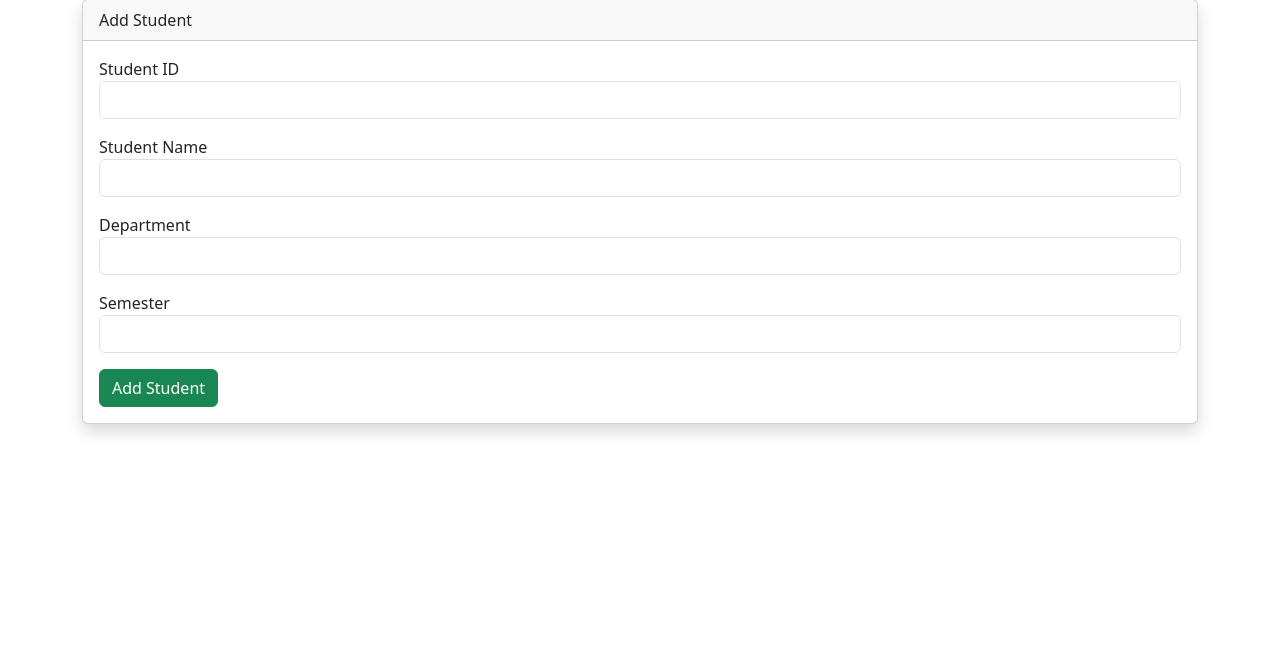
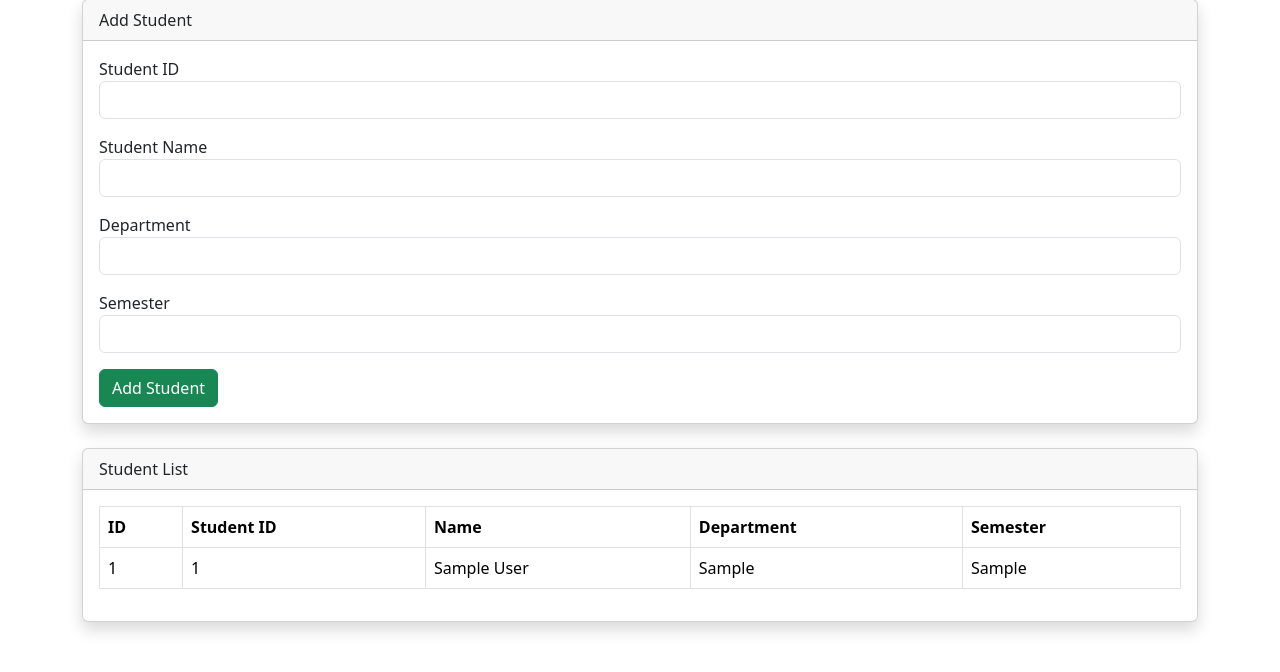
Before and after one commit to tacticoolhabibi/student-attendance-system, a PHP site: page /admin/students.php in a window 1280 px wide. Shown: the part 81-753 px from the top of the page. Run offline with PHP 8.4, Linux system fonts and the light colour scheme; the visitor is signed in with stand-in values (Sample User, id 1); tables that the repository leaves empty or names only in its code hold one stand-in row (values such as "Sample post").

Commit message:
Implement add student functionality

```diff
--- a/admin/students.php
+++ b/admin/students.php
@@ -7,6 +7,32 @@ if(!isset($_SESSION['user_id'])){
 }
 
 include("../config/db.php");
+
+$message = "";
+
+if($_SERVER["REQUEST_METHOD"] == "POST"){
+
+    $student_id = $_POST['student_id'];
+    $name = $_POST['name'];
+    $department = $_POST['department'];
+    $semester = $_POST['semester'];
+
+    $query = "INSERT INTO students
+    (student_id, name, department, semester)
+    VALUES
+    ('$student_id', '$name', '$department', '$semester')";
+
+    if(mysqli_query($conn, $query)){
+        $message = "Student added successfully!";
+    }else{
+        $message = "Error adding student.";
+    }
+}
+
+$students = mysqli_query(
+    $conn,
+    "SELECT * FROM students ORDER BY id DESC"
+);
 ?>
 
 <!DOCTYPE html>
@@ -42,7 +68,13 @@ include("../config/db.php");
 
 <div class="container mt-4">
 
-    <div class="card shadow">
+    <?php if($message != "") { ?>
+        <div class="alert alert-success">
+            <?php echo $message; ?>
+        </div>
+    <?php } ?>
+
+    <div class="card shadow mb-4">
 
         <div class="card-header">
             Add Student
@@ -50,26 +82,42 @@ include("../config/db.php");
 
         <div class="card-body">
 
-            <form>
+            <form method="POST">
 
                 <div class="mb-3">
                     <label>Student ID</label>
-                    <input type="text" class="form-control">
+                    <input
+                        type="text"
+                        name="student_id"
+                        class="form-control"
+                        required>
                 </div>
 
                 <div class="mb-3">
                     <label>Student Name</label>
-                    <input type="text" class="form-control">
+                    <input
+                        type="text"
+                        name="name"
+                        class="form-control"
+                        required>
                 </div>
 
                 <div class="mb-3">
                     <label>Department</label>
-                    <input type="text" class="form-control">
+                    <input
+                        type="text"
+                        name="department"
+                        class="form-control"
+                        required>
                 </div>
 
                 <div class="mb-3">
                     <label>Semester</label>
-                    <input type="text" class="form-control">
+                    <input
+                        type="text"
+                        name="semester"
+                        class="form-control"
+                        required>
                 </div>
 
                 <button class="btn btn-success">
@@ -82,6 +130,48 @@ include("../config/db.php");
 
     </div>
 
+    <div class="card shadow">
+
+        <div class="card-header">
+            Student List
+        </div>
+
+        <div class="card-body">
+
+            <table class="table table-bordered">
+
+                <thead>
+                    <tr>
+                        <th>ID</th>
+                        <th>Student ID</th>
+                        <th>Name</th>
+                        <th>Department</th>
+                        <th>Semester</th>
+                    </tr>
+                </thead>
+
+                <tbody>
+
+                <?php while($row = mysqli_fetch_assoc($students)) { ?>
+
+                    <tr>
+                        <td><?php echo $row['id']; ?></td>
+                        <td><?php echo $row['student_id']; ?></td>
+                        <td><?php echo $row['name']; ?></td>
+                        <td><?php echo $row['department']; ?></td>
+                        <td><?php echo $row['semester']; ?></td>
+                    </tr>
+
+                <?php } ?>
+
+                </tbody>
+
+            </table>
+
+        </div>
+
+    </div>
+
 </div>
 
 </body>
```
